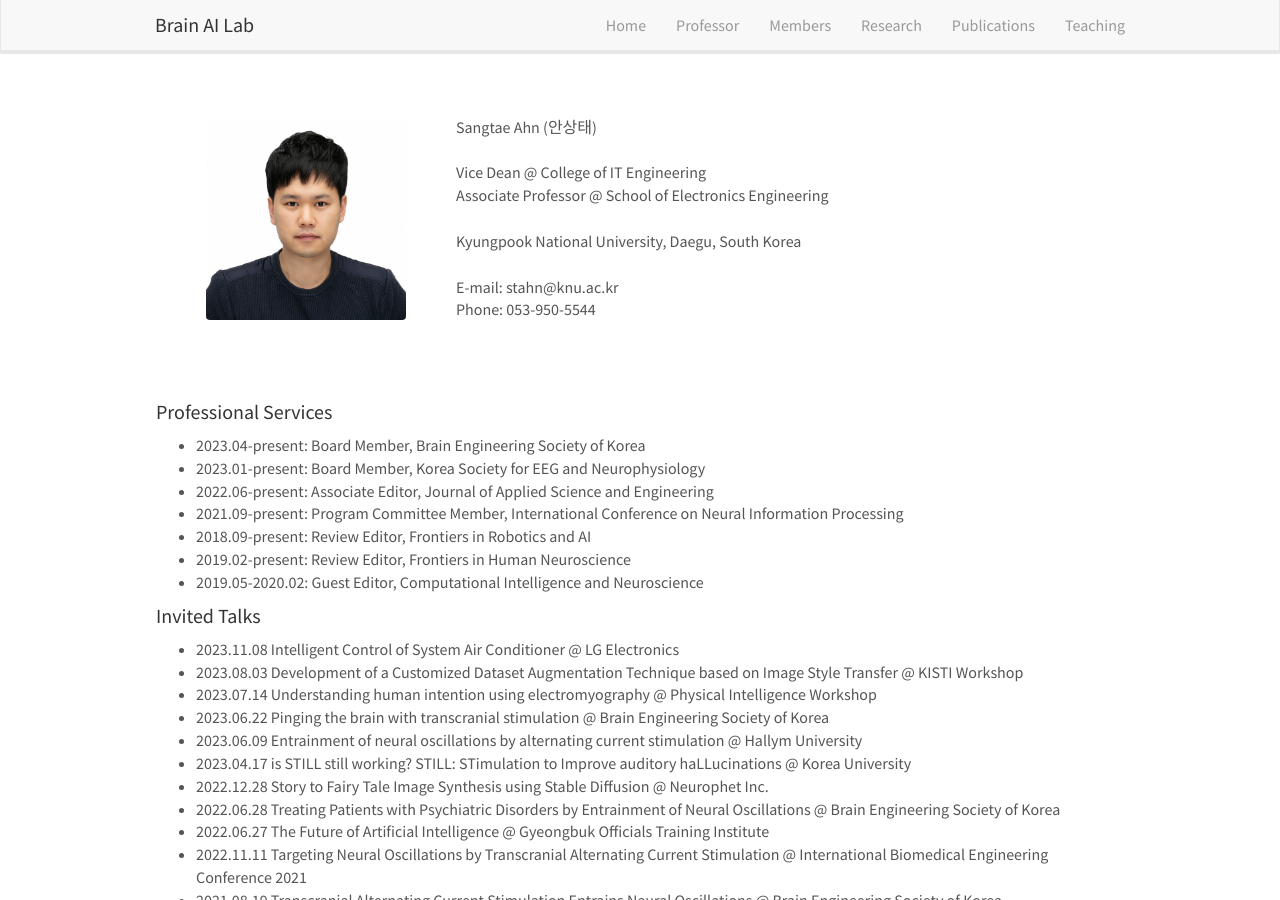
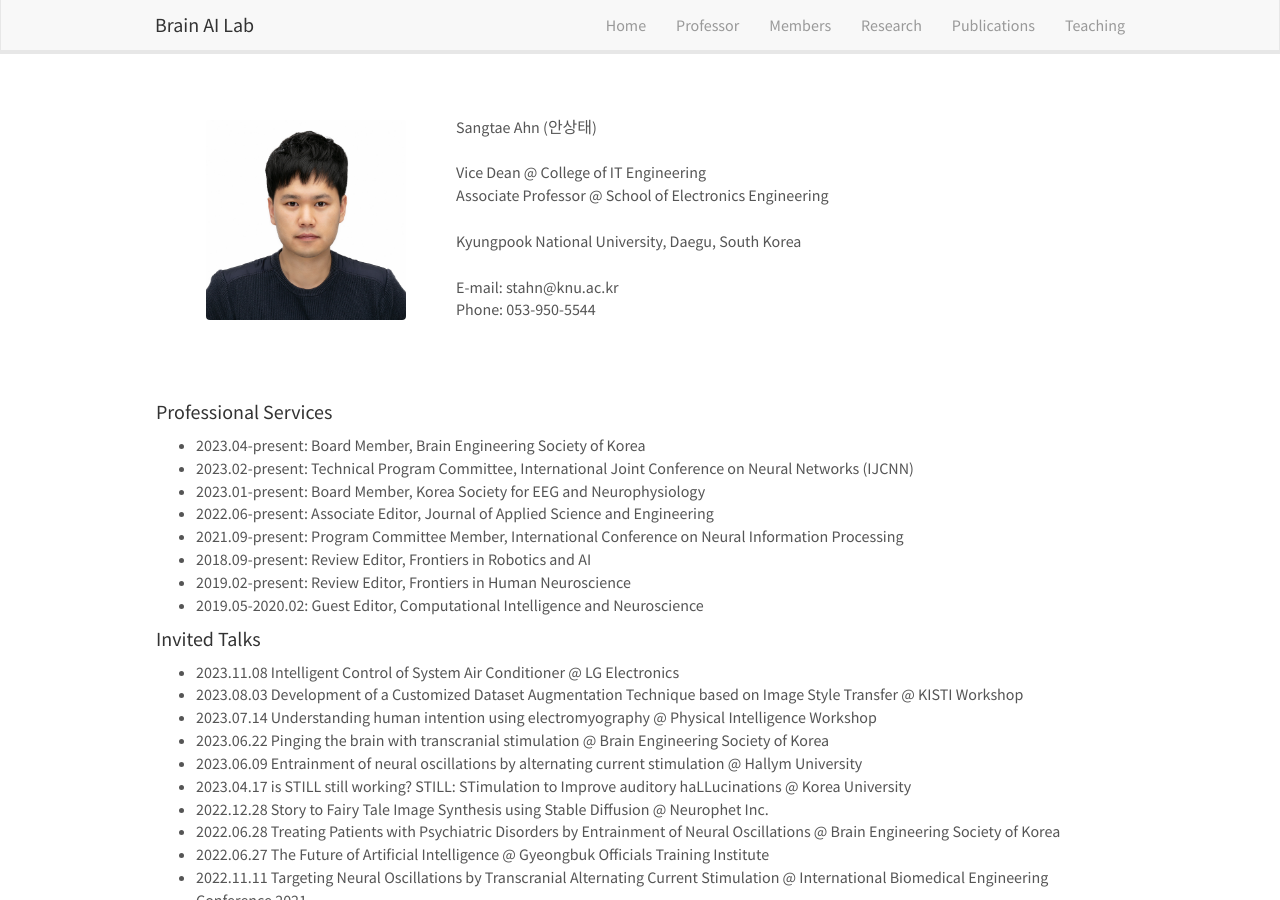
Before and after one commit to KNU-BrainAI/knu-brainai.github.io, a Jekyll site: the page built from _pages/professor.md, in a window 1280 px wide and 900 px high. Built offline with Jekyll 4.4.1, drawn with Linux system fonts in a browser that asks for light colours; nearby versions of some CDN libraries.

Commit message:
Update professor.md

```diff
--- a/_pages/professor.md
+++ b/_pages/professor.md
@@ -19,6 +19,7 @@ Phone: 053-950-5544<br/><br/>
 
 #### Professional Services
 - 2023.04-present: Board Member, Brain Engineering Society of Korea
+- 2023.02-present: Technical Program Committee, International Joint Conference on Neural Networks (IJCNN)
 - 2023.01-present: Board Member, Korea Society for EEG and Neurophysiology
 - 2022.06-present: Associate Editor, Journal of Applied Science and Engineering
 - 2021.09-present: Program Committee Member, International Conference on Neural Information Processing
```
